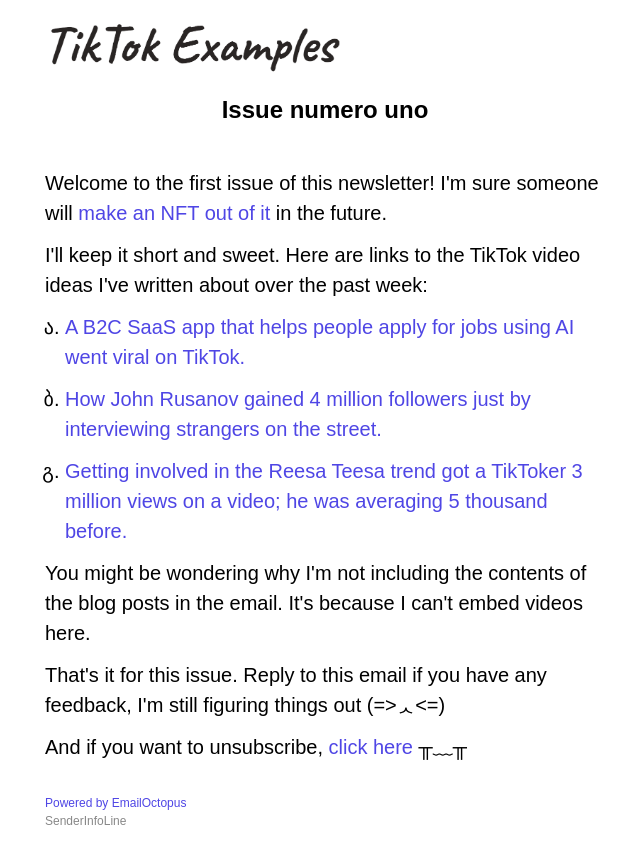
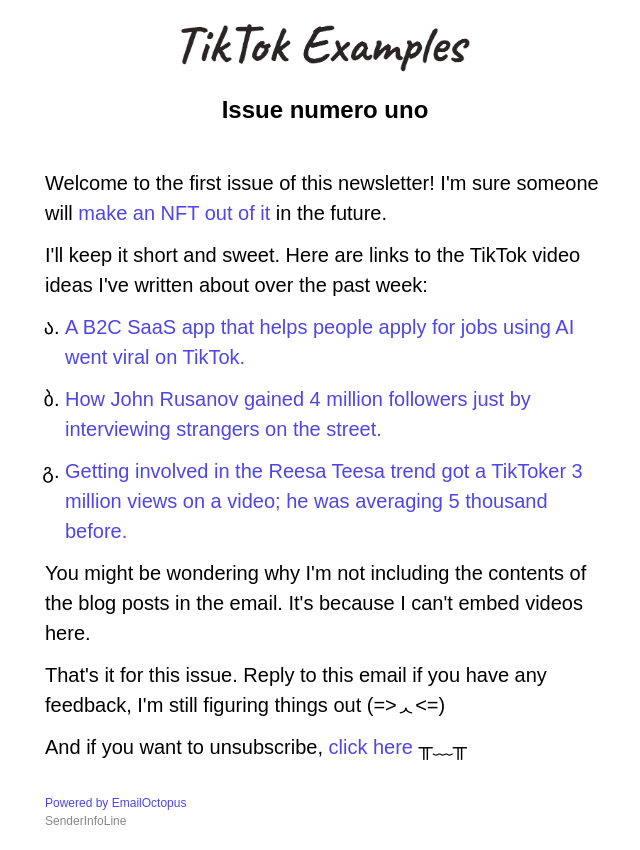
Before and after one commit to mihailthebuilder/tiktokexamples, an Astro site: page /newsletter/2024-03-05 in a window 1280 px wide. Shown: the whole page, without its empty margins (315-955 px from the left). Built offline with nearby package versions, Linux system fonts and the light colour scheme; Astro itself is replaced by a stand-in of ours.

Commit message:
logo image centered

```diff
--- a/src/styles/newsletter.css
+++ b/src/styles/newsletter.css
@@ -8,8 +8,11 @@
   padding: 20px;
   background-color: #fff;
 }
-header {
-  text-align: center;
+
+header a {
+  display: flex;
+  flex-direction: row;
+  justify-content: center;
 }
 
 header img {
```
